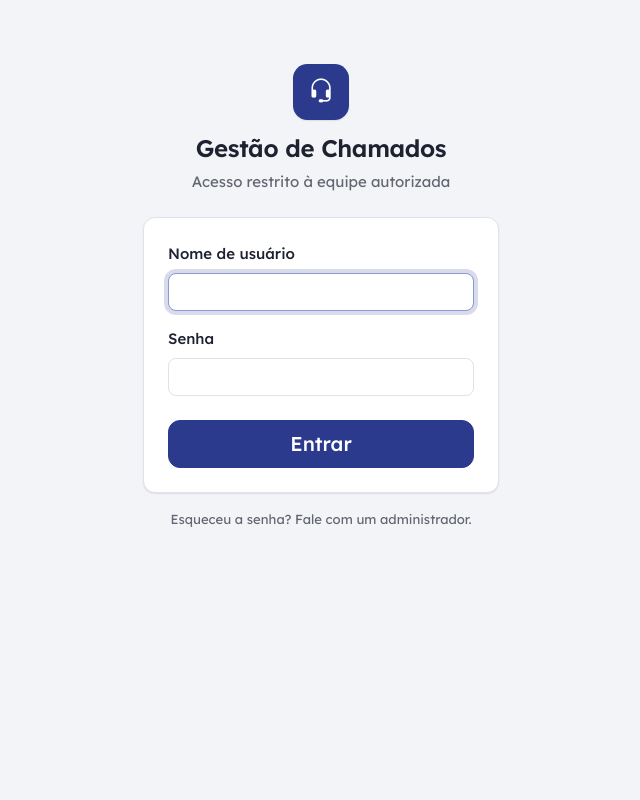
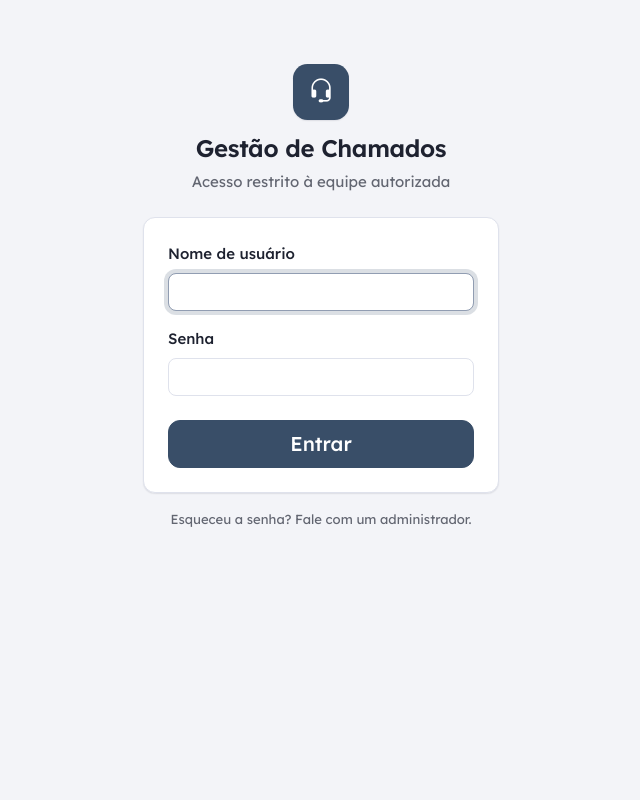
Before and after one commit to rdssystems/plataforma-chamados, a Django app: page /login/?next=/chamados/ in a window 1280 px wide. Shown: the whole page, without its empty margins (319-959 px from the left). Run offline with Django 5.2, Linux system fonts and the light colour scheme; parts of the project's set-up code (start-up, migrations or seed data) failed here and were passed over; some libraries are stand-ins or nearby versions.

Commit message:
feat: cor primaria ardosia (#394e68) no lugar do anil
Excecao ao padrao da Secretaria (que usa o anil do Naicas em todos os
sistemas) para distinguir o Gestao de Chamados tambem pela cor. Muda so a
familia da primaria; urucum, ipe, folha, papel e grafite seguem o padrao.

- secretaria.css: primaria, escura, media, tons claros e rgb do Bootstrap.
- Graficos: barras em ardosia; linha "Abertos" em ardosia viva (#3a70ac),
  validada contra a folha para daltonismo.
- Contorno de foco do teclado mais opaco (0,55 -> 0,8): 5:1 de contraste.
- PDF do relatorio e theme-color na nova cor; cache dos estaticos renovado.

Co-Authored-By: Claude Opus 5.5 <noreply@anthropic.com>

```diff
--- a/static/css/secretaria.css
+++ b/static/css/secretaria.css
@@ -10,9 +10,11 @@
 
 :root {
     /* Tokens do padrão (seção 2) */
-    --cor-primaria: #2b3a8c;          /* anil */
-    --cor-primaria-escura: #1f2a6b;
-    --cor-primaria-clara: #e6e9f6;
+    /* Primária: ardósia. Exceção do Gestão de Chamados ao padrão (o Naicas e o
+       padrão usam anil #2b3a8c); decisão de 2026-11-25. Os demais tokens seguem o padrão. */
+    --cor-primaria: #394e68;          /* ardósia */
+    --cor-primaria-escura: #2b3b50;
+    --cor-primaria-clara: #e7eaee;
     --cor-critica: #c8471f;           /* urucum */
     --cor-atencao: #f2b705;           /* ipê: sempre com texto grafite */
     --cor-sucesso: #2e7a4c;           /* folha */
@@ -25,22 +27,22 @@
 
     /* Bootstrap: cores */
     --bs-primary: var(--cor-primaria);
-    --bs-primary-rgb: 43, 58, 140;
+    --bs-primary-rgb: 57, 78, 104;
     --bs-success: var(--cor-sucesso);
     --bs-success-rgb: 46, 122, 76;
     --bs-danger: var(--cor-critica);
     --bs-danger-rgb: 200, 71, 31;
     --bs-warning: var(--cor-atencao);
     --bs-warning-rgb: 242, 183, 5;
-    --bs-info: #4a64c8;
-    --bs-info-rgb: 74, 100, 200;
+    --bs-info: #557090;
+    --bs-info-rgb: 85, 112, 144;
 
     --bs-primary-text-emphasis: var(--cor-primaria-escura);
     --bs-primary-bg-subtle: var(--cor-primaria-clara);
-    --bs-primary-border-subtle: #c3c9ea;
+    --bs-primary-border-subtle: #c5cbd7;
     --bs-info-text-emphasis: var(--cor-primaria-escura);
-    --bs-info-bg-subtle: #eef1fb;
-    --bs-info-border-subtle: #cdd5f2;
+    --bs-info-bg-subtle: #eff1f5;
+    --bs-info-border-subtle: #d0d7e1;
     --bs-success-text-emphasis: #1d4f31;
     --bs-success-bg-subtle: #e4f1e8;
     --bs-success-border-subtle: #b9dcc5;
@@ -63,10 +65,10 @@
     --bs-secondary-color: rgba(30, 34, 48, 0.68);
     --bs-border-color: var(--cor-borda);
     --bs-link-color: var(--cor-primaria);
-    --bs-link-color-rgb: 43, 58, 140;
+    --bs-link-color-rgb: 57, 78, 104;
     --bs-link-hover-color: var(--cor-primaria-escura);
-    --bs-link-hover-color-rgb: 31, 42, 107;
-    --bs-focus-ring-color: rgba(43, 58, 140, 0.3);
+    --bs-link-hover-color-rgb: 43, 59, 80;
+    --bs-focus-ring-color: rgba(57, 78, 104, 0.3);
 
     /* Bootstrap: tipografia e formas */
     --bs-body-font-family: 'Lexend', system-ui, -apple-system, 'Segoe UI', sans-serif;
@@ -337,7 +339,7 @@ a.card:hover { border-color: var(--cor-primaria); transform: translateY(-2px); }
     --bs-btn-active-border-color: var(--cor-primaria-escura);
     --bs-btn-disabled-bg: var(--cor-primaria);
     --bs-btn-disabled-border-color: var(--cor-primaria);
-    --bs-btn-focus-shadow-rgb: 43, 58, 140;
+    --bs-btn-focus-shadow-rgb: 57, 78, 104;
 }
 .btn-outline-primary {
     --bs-btn-color: var(--cor-primaria);
--- a/templates/base.html
+++ b/templates/base.html
@@ -5,7 +5,7 @@
     <meta name="viewport" content="width=device-width, initial-scale=1">
     <title>{% block title %}Início{% endblock %} · Gestão de Chamados</title>
     <link rel="icon" type="image/svg+xml" href="{% static 'favicon.svg' %}">
-    <meta name="theme-color" content="#2b3a8c">
+    <meta name="theme-color" content="#394e68">
     <link rel="preconnect" href="https://fonts.googleapis.com">
     <link rel="preconnect" href="https://fonts.gstatic.com" crossorigin>
     <link href="https://fonts.googleapis.com/css2?family=Lexend:wght@400;500;600;700&display=swap" rel="stylesheet">
@@ -13,7 +13,7 @@
           integrity="sha384-QWTKZyjpPEjISv5WaRU9OFeRpok6YctnYmDr5pNlyT2bRjXh0JMhjY6hW+ALEwIH" crossorigin="anonymous">
     <link href="https://cdn.jsdelivr.net/npm/bootstrap-icons@1.11.3/font/bootstrap-icons.min.css" rel="stylesheet"
           integrity="sha384-XGjxtQfXaH2tnPFa9x+ruJTuLE3Aa6LhHSWRr1XeTyhezb4abCG4ccI5AkVDxqC+" crossorigin="anonymous">
-    <link href="{% static 'css/secretaria.css' %}?v=20261124-3" rel="stylesheet">
+    <link href="{% static 'css/secretaria.css' %}?v=20261125-1" rel="stylesheet">
     <script src="https://cdn.jsdelivr.net/npm/htmx.org@1.9.10/dist/htmx.min.js"
             integrity="sha384-D1Kt99CQMDuVetoL1lrYwg5t+9QdHe7NLX/SoJYkXDFfX37iInKRy5xLSi8nO7UC" crossorigin="anonymous" defer></script>
     {% block extra_head %}{% endblock %}
--- a/templates/chat/partials/preferencias.html
+++ b/templates/chat/partials/preferencias.html
@@ -1,6 +1,6 @@
 {% comment %}
 Preferências de aviso de nova mensagem (guardadas no navegador; ligadas por tempo_real.js).
-Parâmetros: id_prefixo (ids únicos na página), clara=True para usar sobre fundo anil.
+Parâmetros: id_prefixo (ids únicos na página), clara=True para usar sobre fundo ardósia.
 {% endcomment %}
 <div class="dropdown chat-preferencias">
     <button type="button" class="{% if clara %}chat-janela-botao{% else %}btn btn-sm btn-link text-muted px-2{% endif %}"
--- a/templates/dashboard/index.html
+++ b/templates/dashboard/index.html
@@ -226,5 +226,5 @@
 {% endblock %}
 
 {% block extra_scripts %}
-<script src="{% static 'js/dashboard_graficos.js' %}?v=20261124-1" defer></script>
+<script src="{% static 'js/dashboard_graficos.js' %}?v=20261125-1" defer></script>
 {% endblock %}
```
Also changed, not shown: other parts of static/css/secretaria.css (+14 -14 lines), docs/ficha-adocao-dashboard.md (+2 -2 lines), static/js/dashboard_graficos.js (+6 -4 lines), templates/relatorios/pdf.html (+7 -7 lines).
